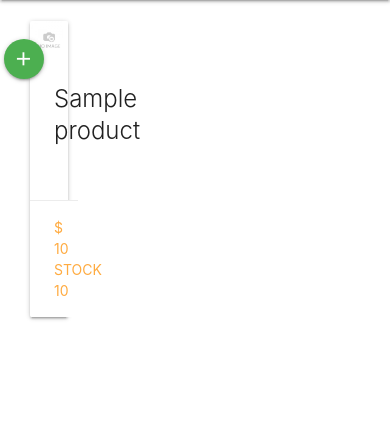
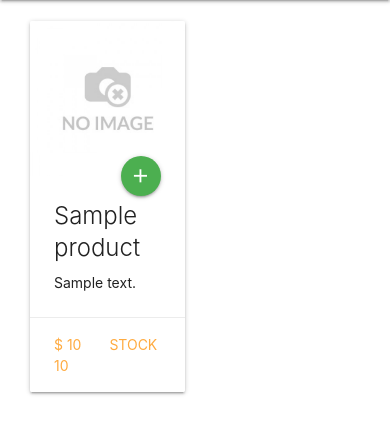
Before and after one commit to imanuelfebie/flask-mysql-e-commerce, a Python web app: template ecommerce/templates/index.html in a window 390 px wide. Shown: the part 56-490 px from the top of the page. Run offline with Jinja, Linux system fonts and the light colour scheme; the template is opened without the code that fills it: most values are stand-ins (such as "Sample title", 1, 10 or a date in 2020); some libraries are stand-ins or nearby versions.

Commit message:
Testing responsive view

```diff
--- a/ecommerce/templates/index.html
+++ b/ecommerce/templates/index.html
@@ -8,7 +8,7 @@
 	<!-- Loop through the product objects and display them -->
 	{% if product_list %}
 	{% for product in product_list %}
-	<div class="col l4 s2">
+	<div class="col l4 s6">
 		<div class="card">
 			<div class="card-image">
 				<img src="../static/img/product_default.jpg" alt="">
```
